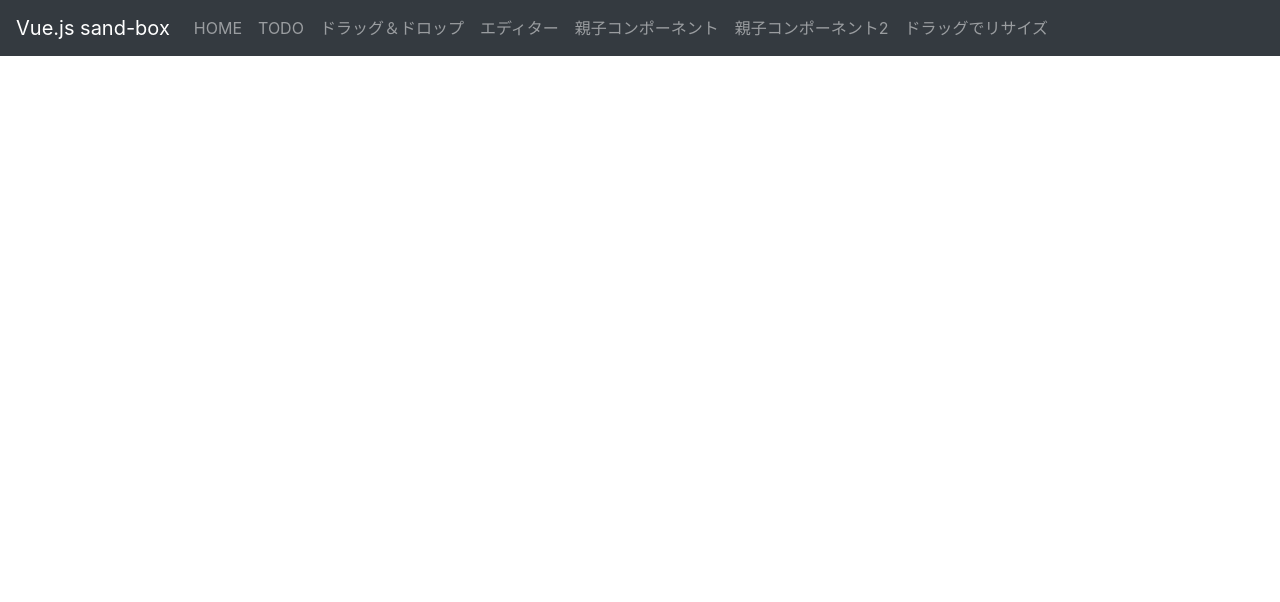
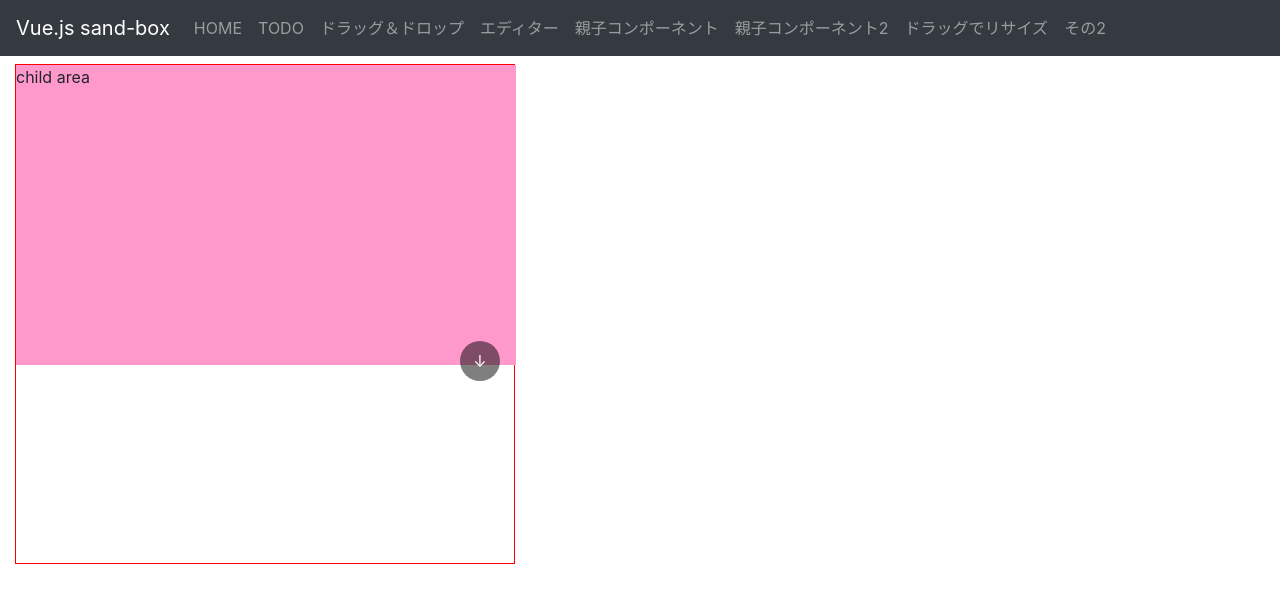
Before and after one commit to kyoruni/vue-sand-box, a Vue app: page /drag-resize2 in a window 1280 px wide. Shown: the top 602 px of the page. Built offline with nearby package versions, Linux system fonts and the light colour scheme.

Commit message:
:wrench: #20 矢印クリックで高さを変更する

```diff
--- a/src/App.vue
+++ b/src/App.vue
@@ -34,6 +34,10 @@
         <b-navbar-nav>
           <b-nav-item to="/drag-resize">ドラッグでリサイズ</b-nav-item>
         </b-navbar-nav>
+        <!-- #20 Drag Resize2 -->
+        <b-navbar-nav>
+          <b-nav-item to="/drag-resize2">その2</b-nav-item>
+        </b-navbar-nav>
       </b-collapse>
     </b-navbar>
     <!-- メインページ -->
--- a/src/router/index.js
+++ b/src/router/index.js
@@ -42,6 +42,12 @@ const routes = [
     path: '/drag-resize',
     name: 'drag-resize',
     component: () => import('../views/DragResize.vue')
+  },
+  {
+    // #20 ドラッグでリサイズ2
+    path: '/drag-resize2',
+    name: 'drag-resize2',
+    component: () => import('../views/DragResize2.vue')
   }
 ]
 
--- /dev/null
+++ b/src/views/DragResize2.vue
@@ -0,0 +1,51 @@
+<template>
+  <div class="drag-resize2">
+    <div class="parent-area">
+      <div class="child-area" ref="hoge">
+        child area
+        <div class="child-area-handle" @click="clickAction">↓</div>
+      </div>
+    </div>
+  </div>
+</template>
+
+<script>
+export default {
+  name: 'drag-resize2',
+  methods: {
+    clickAction () {
+      alert('clickAction')
+      this.$refs.hoge.style.height = '100px'
+    }
+  }
+}
+</script>
+
+<style scoped>
+.parent-area {
+  width: 500px;
+  height: 500px;
+  border: 1px solid red
+}
+
+.child-area {
+  width: 500px;
+  height: 300px;
+  background: #ff99cc;
+  position: relative;
+}
+
+.child-area-handle {
+  width: 40px;
+  height: 40px;
+  line-height: 40px;
+  text-align: center;
+  color: white;
+  border-radius: 50%;
+  background: rgba(0,0,0,0.5); /* ウィンドウは透過させる */
+  position: absolute;
+  bottom: -1rem;
+  right: 1rem;
+  cursor: pointer
+}
+</style>
```
